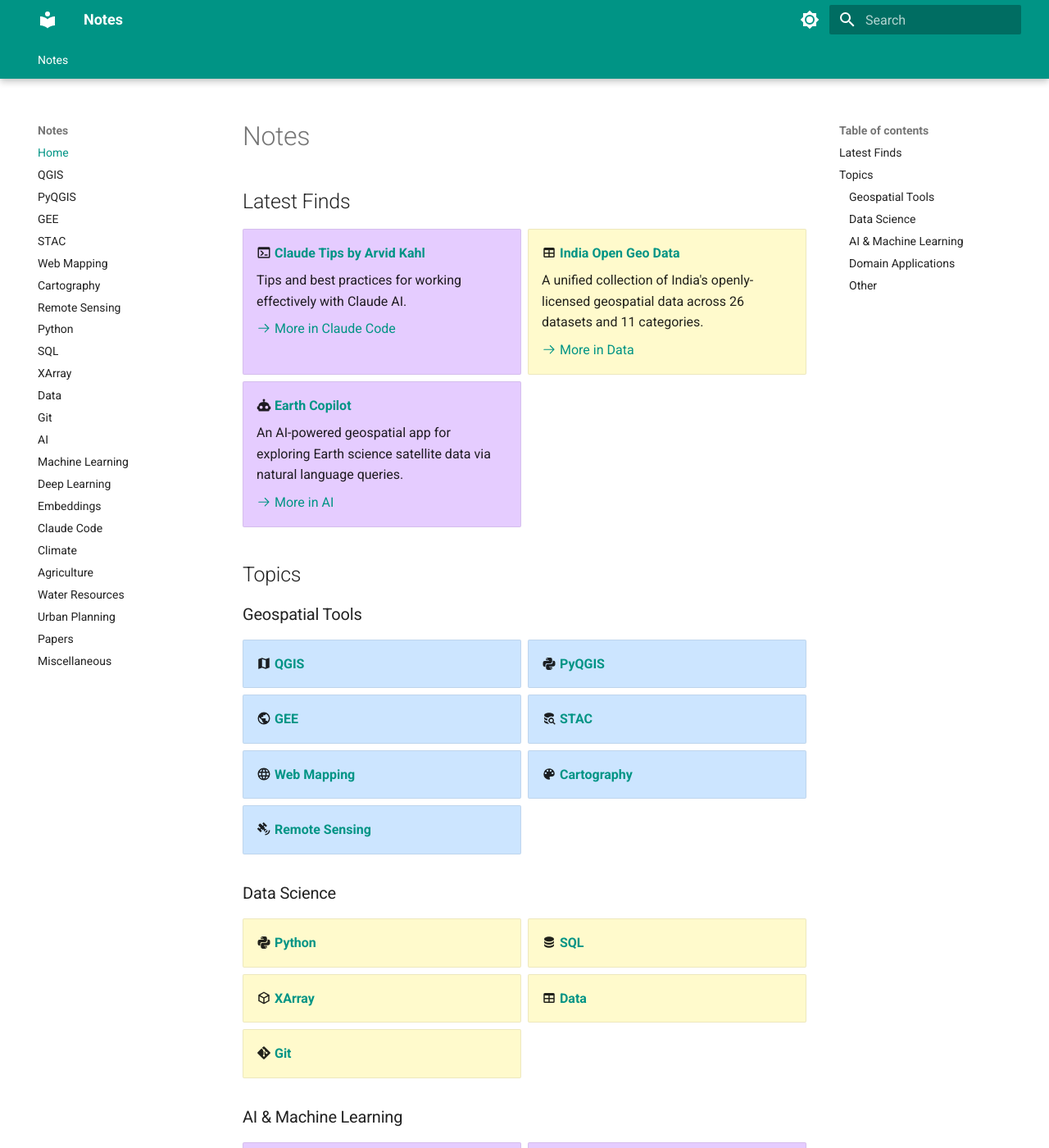
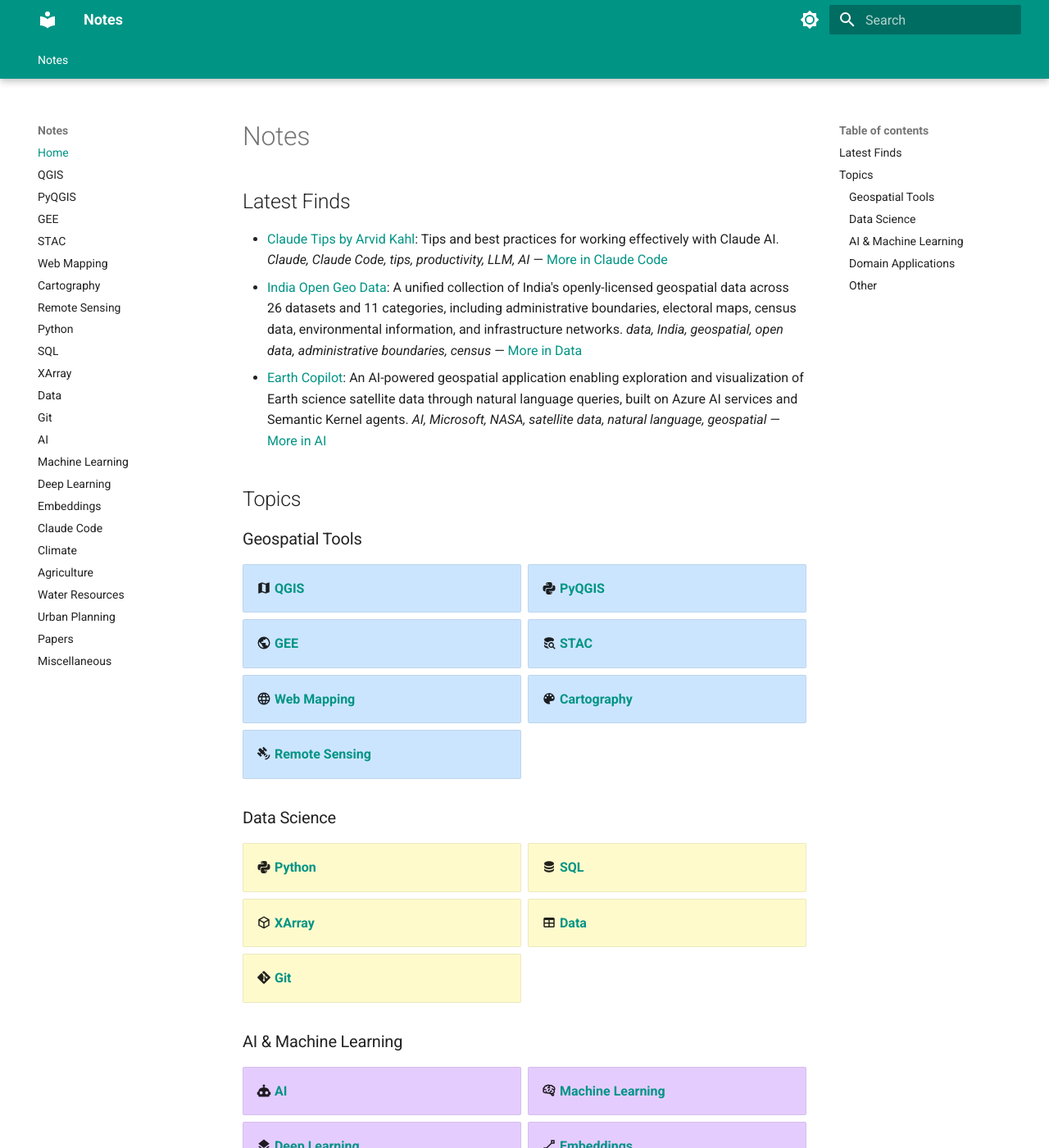
Before and after one commit to spatialthoughts/notes, an MkDocs documentation site: the page built from content/index.md, in a window 1280 px wide and 1400 px high. Shown: the whole window at 82% size. Built offline with MkDocs 1.6.1 and Material for MkDocs 9.7.7, drawn with Linux system fonts in a browser that asks for light colours.

Commit message:
Replace Latest Finds cards with plain bulleted list
Same format as topic files, with 'More in [Topic]' links inline.

Co-Authored-By: Claude Sonnet 4.6 <noreply@anthropic.com>

```diff
--- a/content/index.md
+++ b/content/index.md
@@ -2,27 +2,9 @@
 
 ## Latest Finds
 
-<div class="grid cards group-latest" markdown>
-
--   :material-console: **[Claude Tips by Arvid Kahl](https://x.com/arvidkahl/status/2031457304328229184)**
-
-    Tips and best practices for working effectively with Claude AI.
-
-    [:octicons-arrow-right-24: More in Claude Code](Claude_Code.md)
-
--   :material-table: **[India Open Geo Data](https://yashveeeeeer.github.io/india-geodata/)**
-
-    A unified collection of India's openly-licensed geospatial data across 26 datasets and 11 categories.
-
-    [:octicons-arrow-right-24: More in Data](Data.md)
-
--   :material-robot: **[Earth Copilot](https://github.com/microsoft/Earth-Copilot)**
-
-    An AI-powered geospatial app for exploring Earth science satellite data via natural language queries.
-
-    [:octicons-arrow-right-24: More in AI](AI.md)
-
-</div>
+- [Claude Tips by Arvid Kahl](https://x.com/arvidkahl/status/2031457304328229184): Tips and best practices for working effectively with Claude AI. *Claude, Claude Code, tips, productivity, LLM, AI* — [More in Claude Code](Claude_Code.md)
+- [India Open Geo Data](https://yashveeeeeer.github.io/india-geodata/): A unified collection of India's openly-licensed geospatial data across 26 datasets and 11 categories, including administrative boundaries, electoral maps, census data, environmental information, and infrastructure networks. *data, India, geospatial, open data, administrative boundaries, census* — [More in Data](Data.md)
+- [Earth Copilot](https://github.com/microsoft/Earth-Copilot): An AI-powered geospatial application enabling exploration and visualization of Earth science satellite data through natural language queries, built on Azure AI services and Semantic Kernel agents. *AI, Microsoft, NASA, satellite data, natural language, geospatial* — [More in AI](AI.md)
 
 ## Topics
 
--- a/content/stylesheets/extra.css
+++ b/content/stylesheets/extra.css
@@ -13,11 +13,3 @@
 .grid.cards.group-ai          > ul > li { background-color: var(--color-ai); }
 .grid.cards.group-domain      > ul > li { background-color: var(--color-domain); }
 .grid.cards.group-other       > ul > li { background-color: var(--color-other); }
-
-/* Latest Finds — each card colored by its source section
-   Card 1: Claude Code → AI/ML
-   Card 2: India Open Geo Data → Data Science
-   Card 3: Earth Copilot → AI/ML  */
-.grid.cards.group-latest > ul > li:nth-child(1) { background-color: var(--color-ai); }
-.grid.cards.group-latest > ul > li:nth-child(2) { background-color: var(--color-data); }
-.grid.cards.group-latest > ul > li:nth-child(3) { background-color: var(--color-ai); }
```
